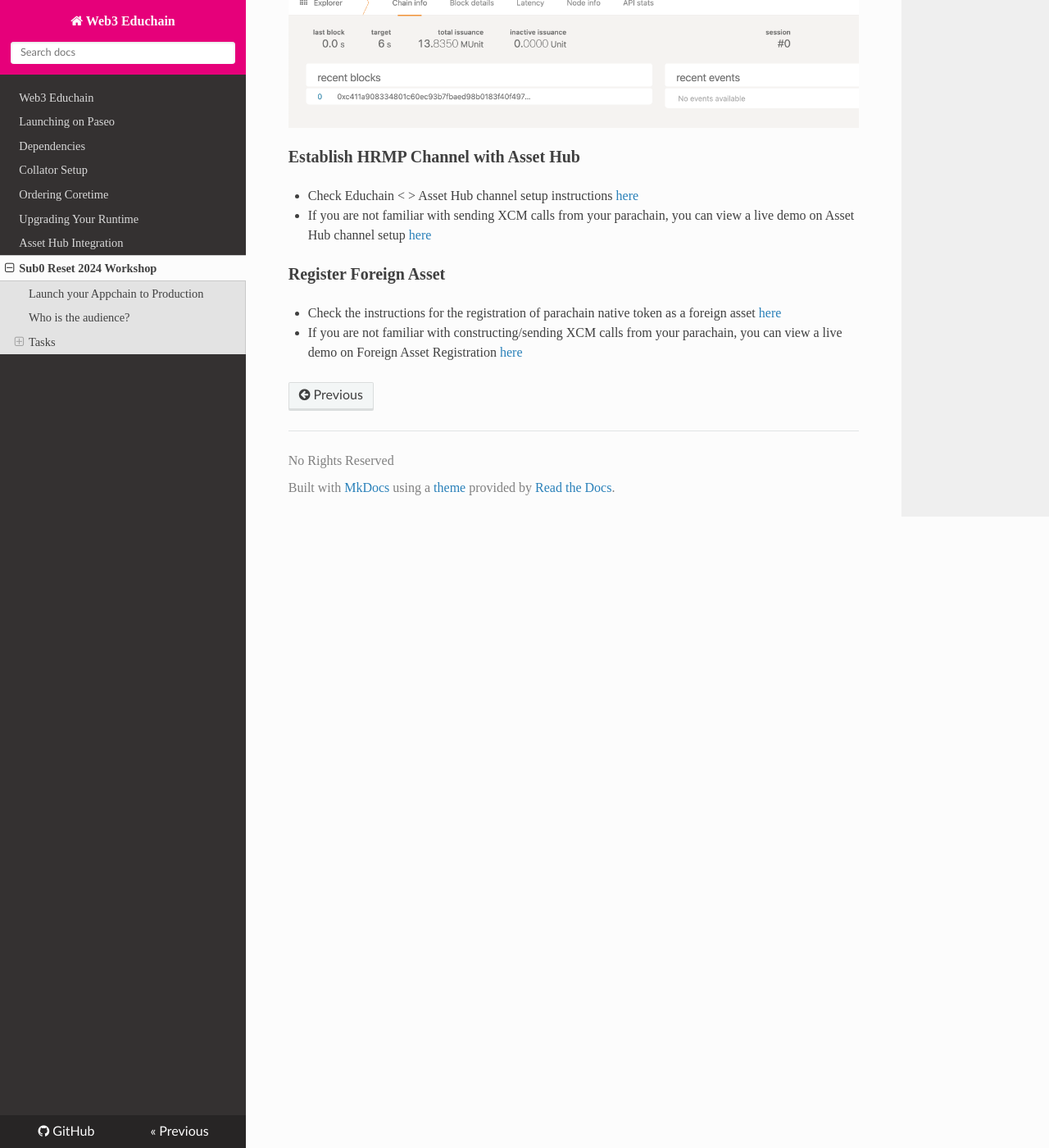
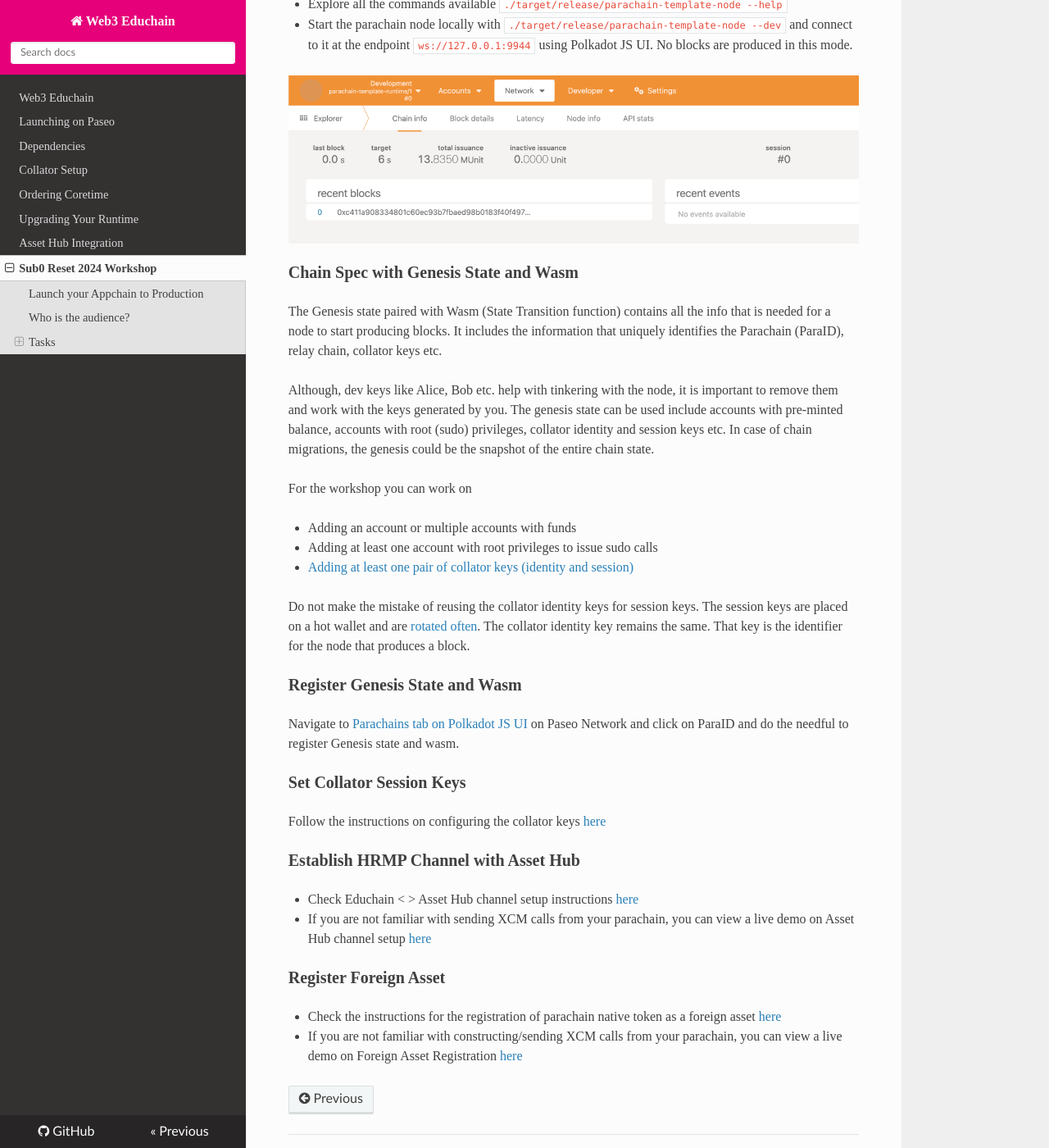
Before and after one commit to w3f/educhain, an MkDocs documentation site: the page built from docs/sub0-reset-2024.md, in a window 1280 px wide and 1400 px high, scrolled down 1486 px. Shown: the whole window at 82% size. Built offline with MkDocs 1.6.1, drawn with Linux system fonts in a browser that asks for light colours; nearby versions of some CDN libraries; some of the changed text lies outside the part shown.

Commit message:
update workshop instructions

```diff
--- a/docs/sub0-reset-2024.md
+++ b/docs/sub0-reset-2024.md
@@ -16,12 +16,16 @@
 
 ## Tasks
 
+### Before attending the workshop
+
 - (Easy) [Register a ParaID](#register-a-paraid) on Paseo Network
 - (Easy) Build the [parachain template](#build-parachain-template)
 
-- (Intermediate) Build Chainspec with custom collator keys
-- (Intermediate) Register genesis state and wasm blob of the parachain
+- (Intermediate) Build [Chainspec](#chain-spec-with-genesis-state-and-wasm) with custom collator keys
+- (Easy) Register genesis state and wasm blob of the parachain
 - (Intermediate) Run collator nodes and set collator keys
+
+### During the Workshop
 
 After the parachain is onboarded
 
@@ -33,6 +37,8 @@
 - (Intermediate) Register the parachain native token as a foreign asset on Paseo Asset Hub
 
 More tinkering to do!
+
+### After the Workshop
 
 - (Intermediate) Add a new pallet to the parachain runtime
 - (Advanced) Perform a runtime upgrade
@@ -52,6 +58,32 @@
 
 ![Connect to Parachain Template Node](./img/template/parachain-template-dev.png)
 
+### Chain Spec with Genesis State and Wasm
+
+The Genesis state paired with Wasm (State Transition function) contains all the info that is needed for a node to start producing blocks. It includes the information that uniquely identifies the Parachain (ParaID), relay chain, collator keys etc.
+
+Although, dev keys like Alice, Bob etc. help with tinkering with the node, it is important to remove them and work with the keys generated
+by you. The genesis state can be used include accounts with pre-minted balance, accounts with root (sudo) privileges, collator identity
+and session keys etc. In case of chain migrations, the genesis could be the snapshot of the entire chain state.
+
+For the workshop you can work on
+
+- Adding an account or multiple accounts with funds
+- Adding at least one account with root privileges to issue sudo calls
+- [Adding at least one pair of collator keys (identity and session)](collator.md#setting-up-collators-in-the-chain-spec)
+
+Do not make the mistake of reusing the collator identity keys for session keys. The session keys are placed on a hot wallet and are
+[rotated often](collator.md#changing--rotating-session-keys). The collator identity key remains the same. That key is the identifier for the node that produces a block.
+
+### Register Genesis State and Wasm
+
+Navigate to [Parachains tab on Polkadot JS UI](https://polkadot.js.org/apps/?rpc=wss%3A%2F%2Fpaseo.rpc.amforc.com#/parachains/parathreads) on Paseo Network and click on ParaID and do the needful to register Genesis state and wasm.
+
+
+### Set Collator Session Keys
+
+Follow the instructions on configuring the collator keys [here](collator.md#configuring-and-running-your-collator)
+
 ### Establish HRMP Channel with Asset Hub
 
 - Check Educhain < > Asset Hub channel setup instructions [here](asset-hub.md#asset-hub-channel-setup)
```
